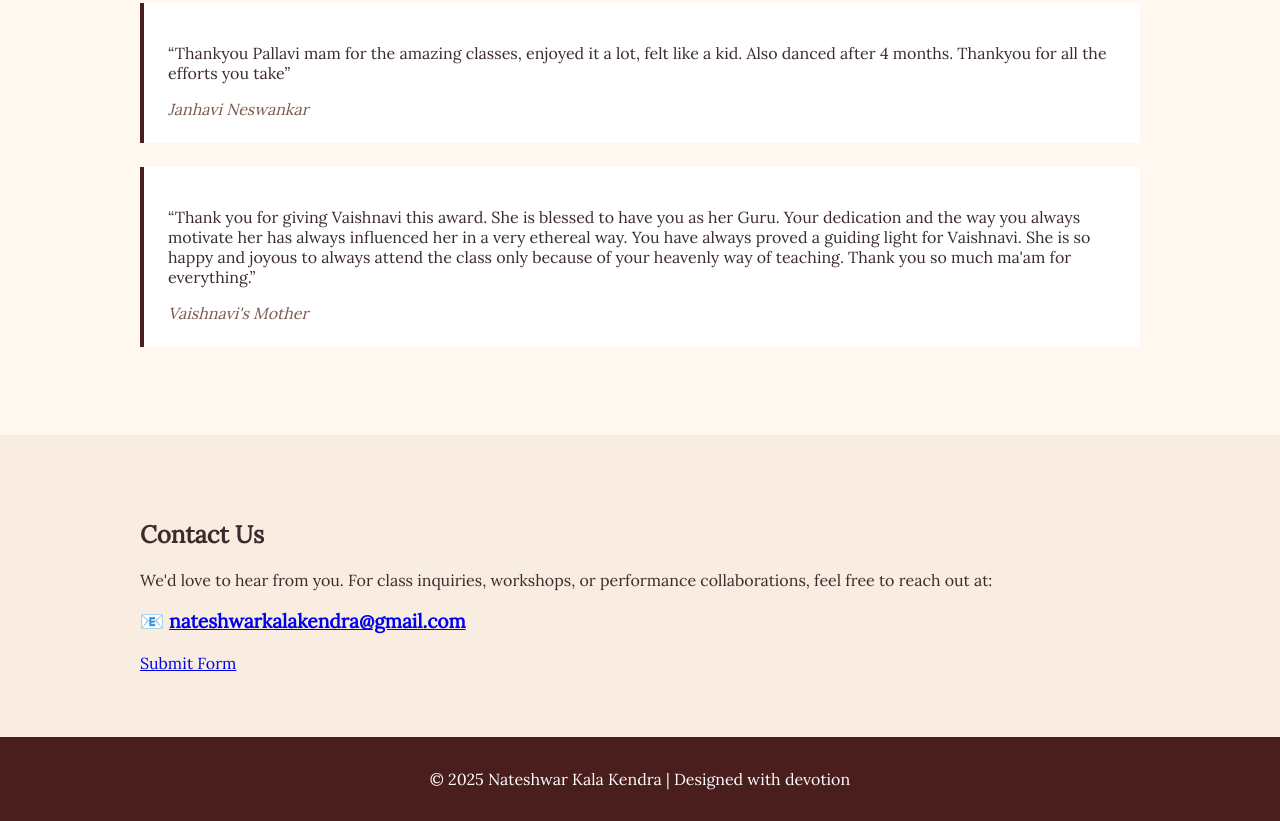
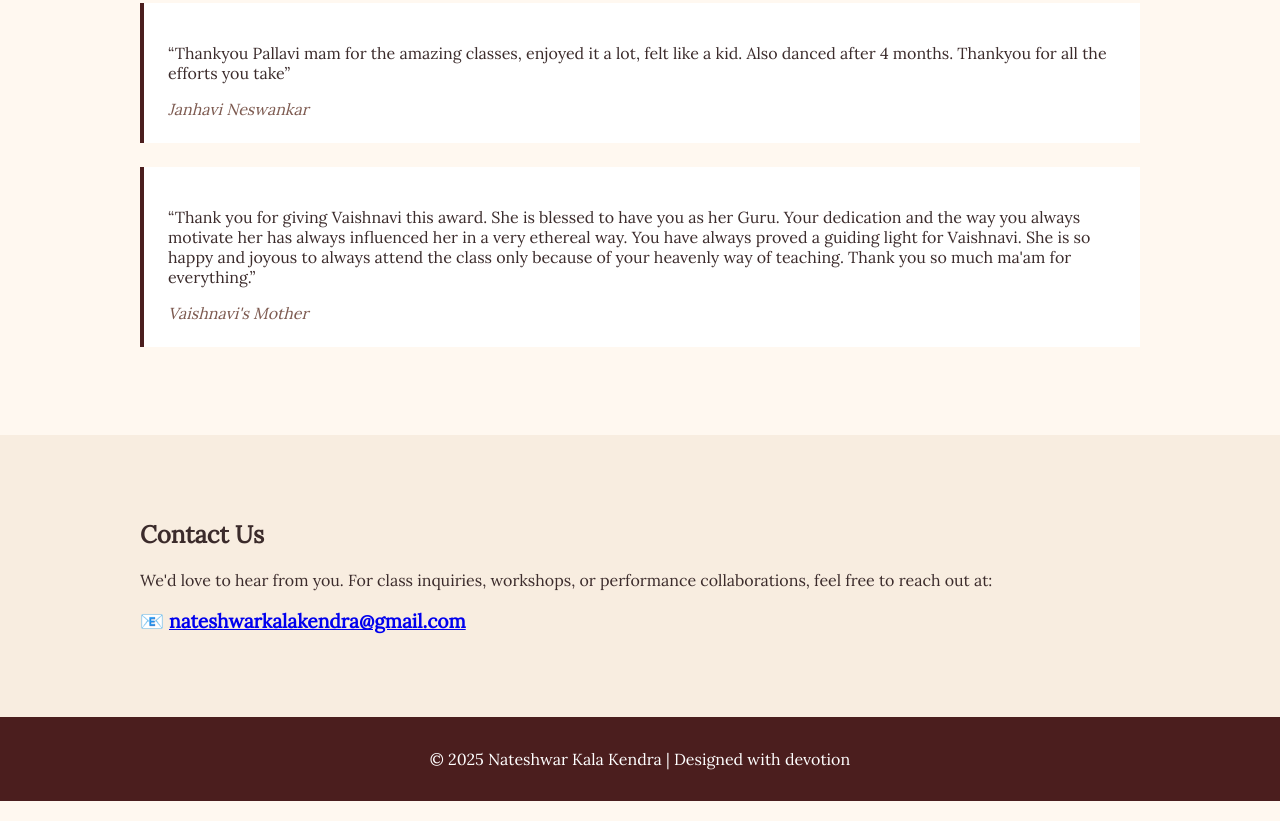
Before and after one commit to NTKKDanceSociety/NTKKDanceSociety.github.io, a plain HTML site: page index.html in a window 1280 px wide. Shown: the part 2651-3472 px from the top of the page. Drawn offline with nearby package versions, Linux system fonts and the light colour scheme.

Commit message:
Update index.html

```diff
--- a/index.html
+++ b/index.html
@@ -100,7 +100,6 @@
     <p style="font-size: 1.2rem; font-weight: bold;">
       📧 <a href="mailto:nateshwarkalakendra@gmail.com">nateshwarkalakendra@gmail.com</a>
     </p>
-    <a href="https://docs.google.com/forms/d/e/1FAIpQLSfOBeBto5xCm--GhijrcAXgNY2wM0_9mxfratUxsiLbc5-JGA/viewform?usp=sharing&ouid=113193493669515149721" class="button">Submit Form</a>
   </div>
   </section>
 
```
